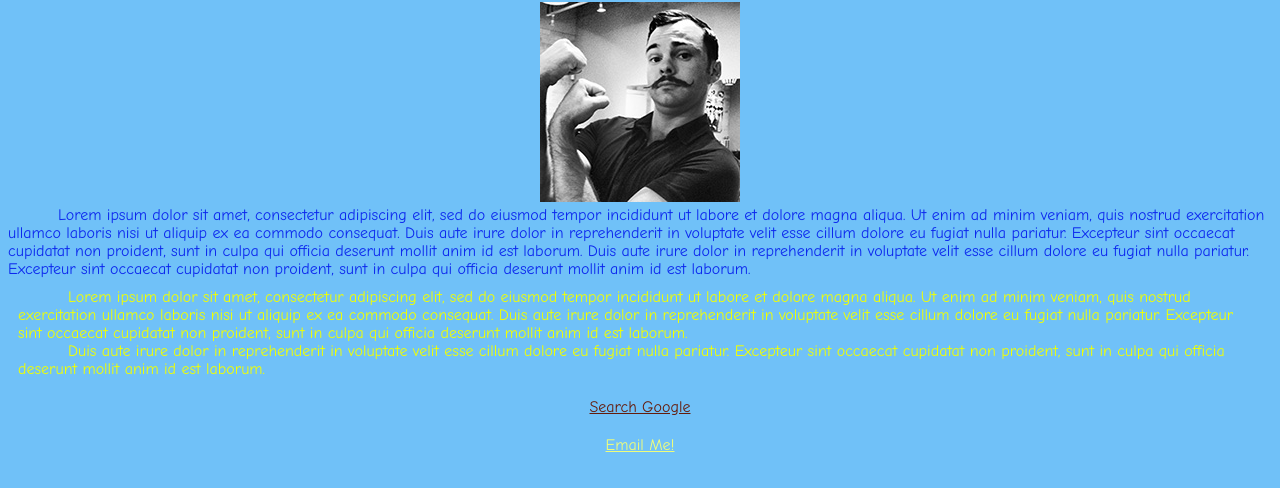
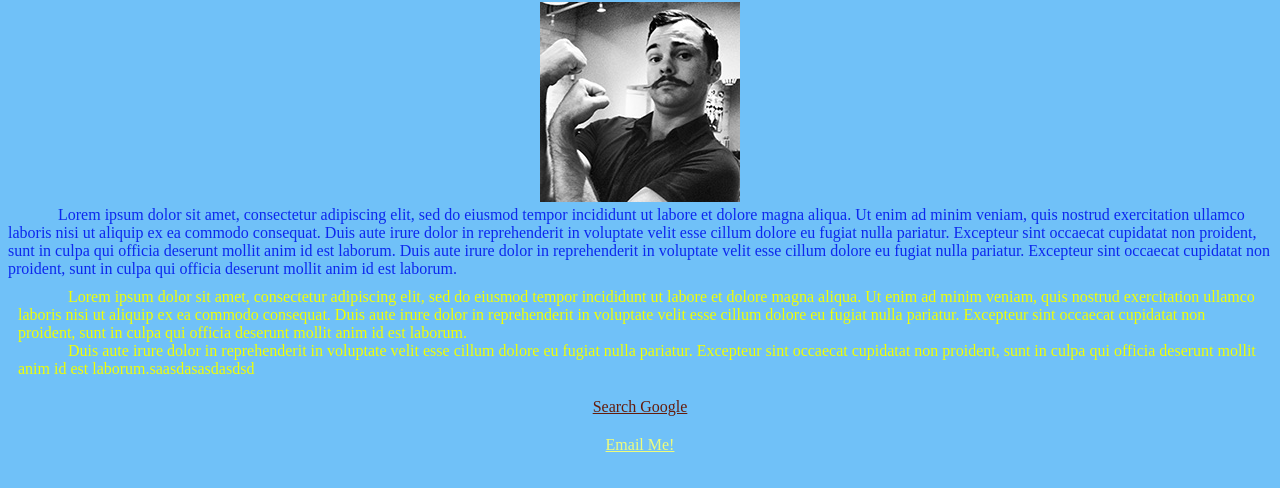
Before and after one commit to vishalpatidar/html_assignment, a plain HTML site: page assignment-1/ass1.htm in a window 1280 px wide. Shown: the part 78-566 px from the top of the page. Drawn offline with Linux system fonts and the light colour scheme.

Commit message:
Change in html file

```diff
--- a/assignment-1/ass1.htm
+++ b/assignment-1/ass1.htm
@@ -6,7 +6,7 @@
   <style>
     body{
       background-color: #70C1F8;
-      font-family: "Comic Sans MS";
+      font-family: "Comic Sans M";
     }
     p {
       margin: 0px;
@@ -52,7 +52,7 @@
      Duis aute irure dolor in reprehenderit in voluptate velit esse cillum dolore eu fugiat nulla pariatur. Excepteur sint occaecat cupidatat non proident, sunt in culpa qui officia
      deserunt mollit anim id est laborum.</p>
     <p>Duis aute irure dolor in reprehenderit in voluptate velit esse cillum dolore eu fugiat nulla pariatur. Excepteur sint occaecat cupidatat non proident, sunt in culpa qui officia
-    deserunt mollit anim id est laborum.</p>
+    deserunt mollit anim id est laborum.saasdasasdasdsd</p>
   </div>
   <div class="google-link link">
     <a href="google.com" target="_blank">Search Google</a>
```
